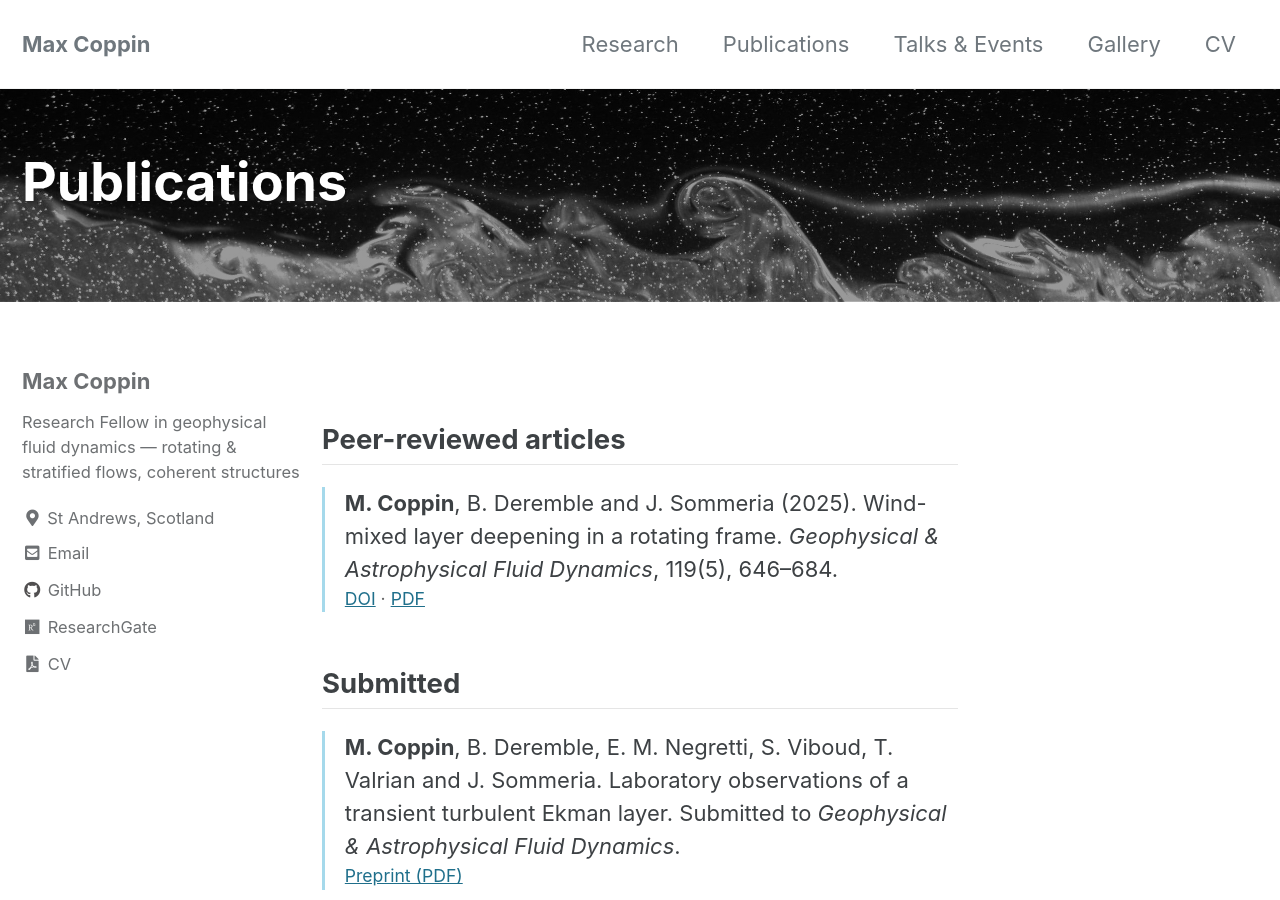
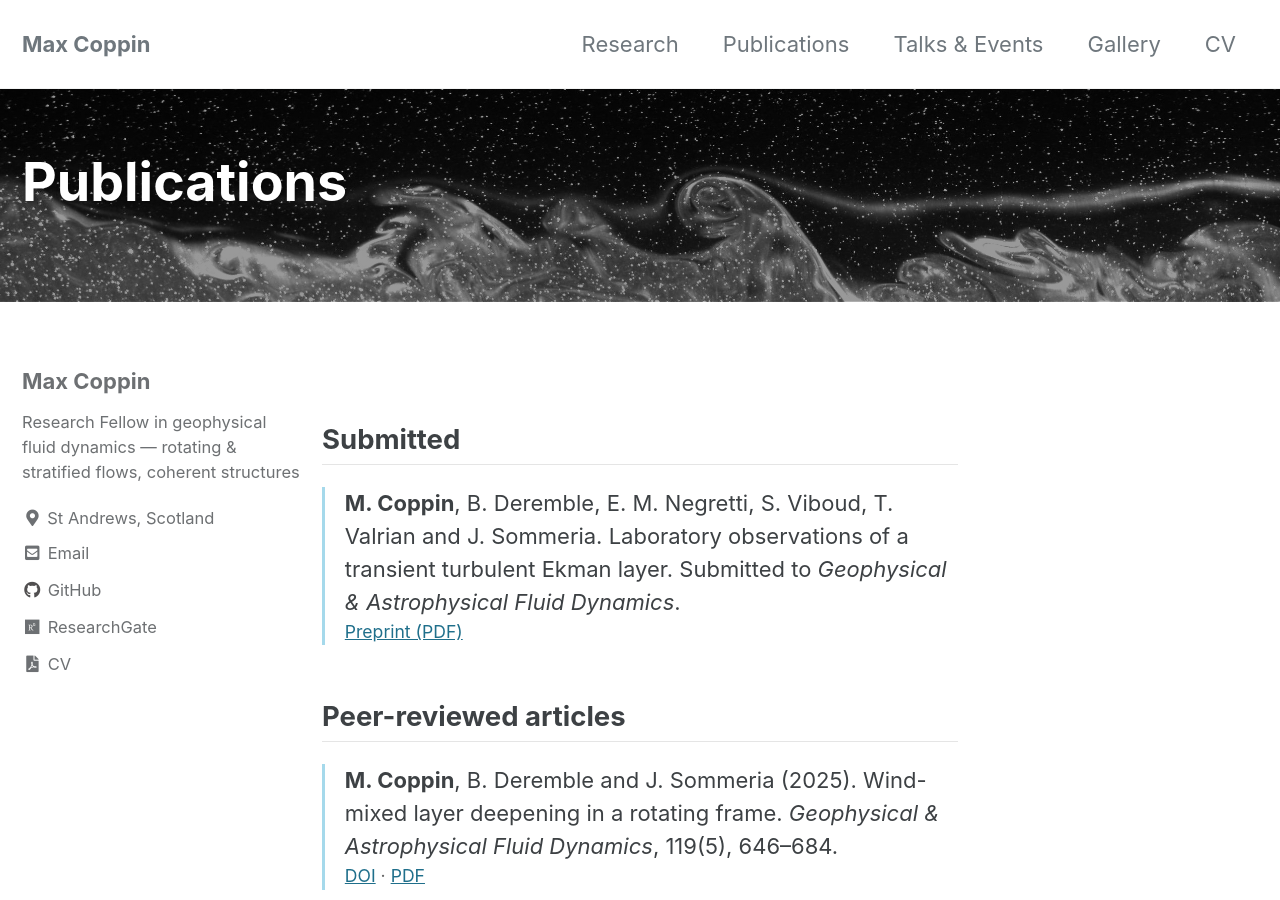
Before and after one commit to Max-Coppin/max-coppin.github.io, a Jekyll site: the page built from _pages/publication.md, in a window 1280 px wide and 900 px high. Built offline with Jekyll 4.4.1, drawn with Linux system fonts in a browser that asks for light colours; cached includes are drawn as plain includes.

Commit message:
Update CV and list submitted papers first
Co-Authored-By: Claude Opus 5.5 <noreply@anthropic.com>

```diff
--- a/_pages/publication.md
+++ b/_pages/publication.md
@@ -2,6 +2,17 @@
 permalink: /publication/
 title: "Publications"
 ---
+
+## Submitted
+
+<ul class="item-list">
+  <li>
+    <strong>M. Coppin</strong>, B. Deremble, E. M. Negretti, S. Viboud, T. Valrian and J. Sommeria.
+    Laboratory observations of a transient turbulent Ekman layer.
+    Submitted to <em>Geophysical &amp; Astrophysical Fluid Dynamics</em>.
+    <span class="meta"><a href="/file/pub/draft-TransientEk--GAFD_2026.pdf">Preprint (PDF)</a></span>
+  </li>
+</ul>
 
 ## Peer-reviewed articles
 
@@ -11,17 +22,6 @@ title: "Publications"
     Wind-mixed layer deepening in a rotating frame.
     <em>Geophysical &amp; Astrophysical Fluid Dynamics</em>, 119(5), 646–684.
     <span class="meta"><a href="https://doi.org/10.1080/03091929.2025.2609460">DOI</a> · <a href="/file/pub/wind-GAFD_2025.pdf">PDF</a></span>
-  </li>
-</ul>
-
-## Submitted
-
-<ul class="item-list">
-  <li>
-    <strong>M. Coppin</strong>, B. Deremble, E. M. Negretti, S. Viboud, T. Valrian and J. Sommeria.
-    Laboratory observations of a transient turbulent Ekman layer.
-    Submitted to <em>Geophysical &amp; Astrophysical Fluid Dynamics</em>.
-    <span class="meta"><a href="/file/pub/draft-TransientEk--GAFD_2026.pdf">Preprint (PDF)</a></span>
   </li>
 </ul>
 
```
Also changed, not shown: 1 other file.
